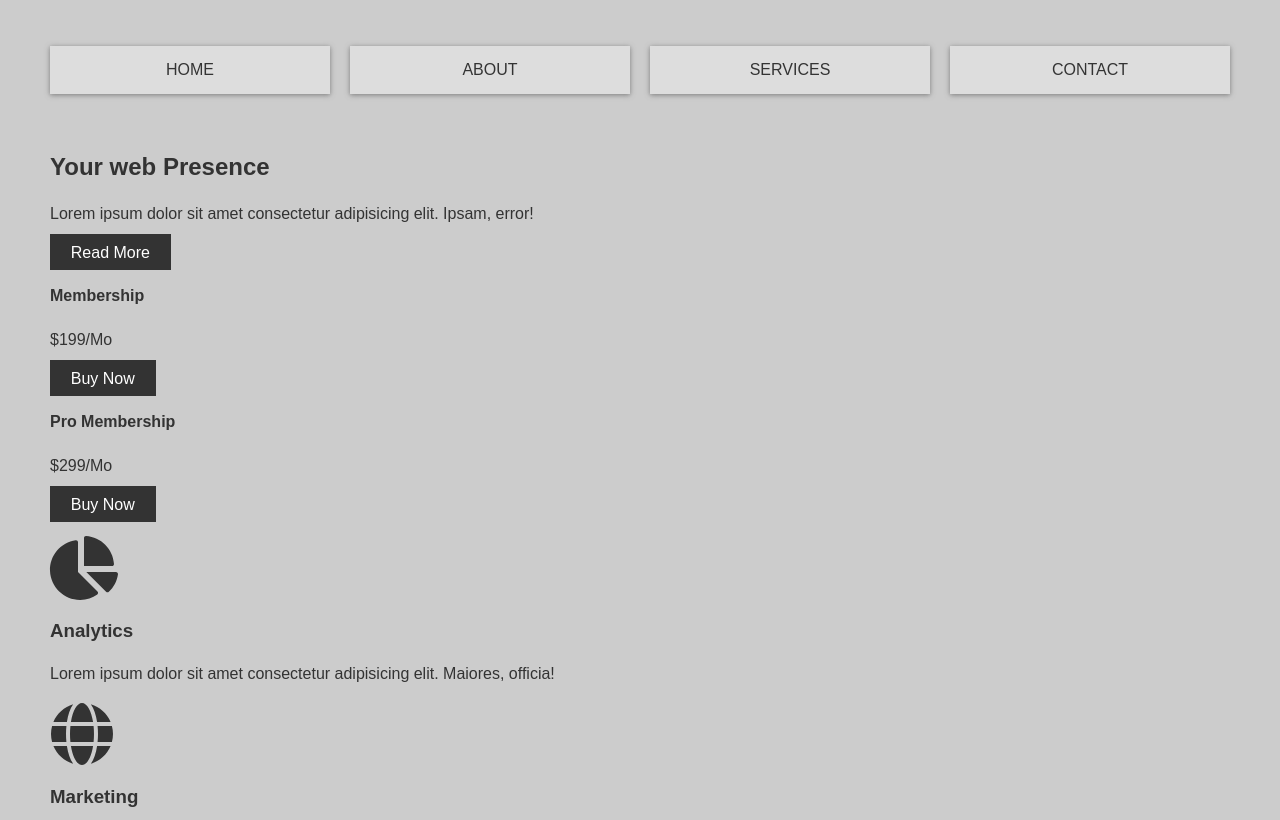
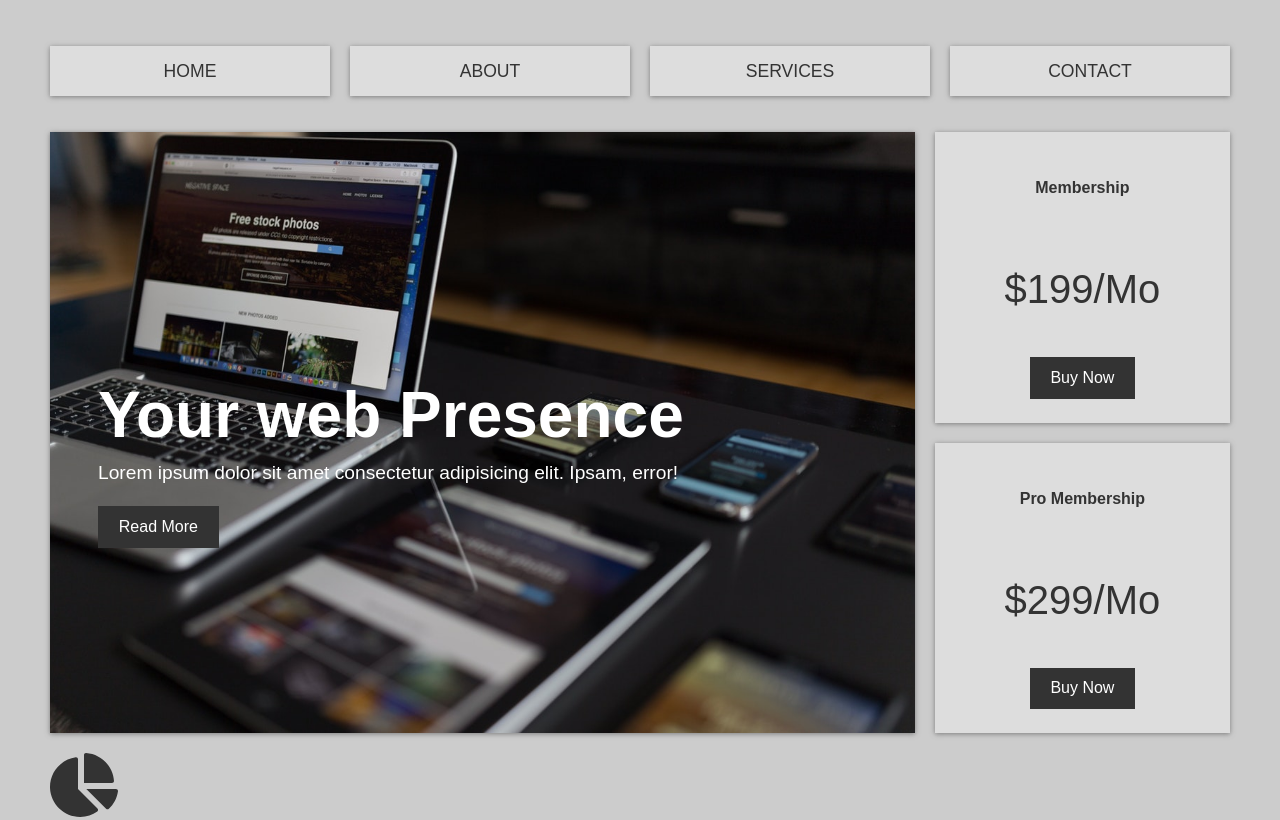
Before and after one commit to mmianchi/responsive-page-with-grid, a plain HTML site: page index.html in a window 1280 px wide. Shown: the top 820 px of the page. Drawn offline with Linux system fonts and the light colour scheme.

Commit message:
revised top-container,showcase

```diff
--- a/style.css
+++ b/style.css
@@ -25,7 +25,7 @@
   border: 0;
 }
 
-/*  all imgstay in container */
+/*  all img stay in container */
 img {
   max-width: 100%;
  }
@@ -53,9 +53,65 @@
   color: var(--dark);
   text-transform: uppercase;
   box-shadow: var(--shadow);
+  font-size: 1.1rem;
 }
 
 .main-nav a:hover {
   background: var(--dark);
   color: var(--light);
 }
+
+.top-container {
+  display: grid;
+  grid-gap: 20px;
+  grid-template-areas:
+  'showcase showcase top-box-a'
+  'showcase showcase top-box-b';
+}
+
+.showcase {
+  grid-area: showcase;
+  min-height: 400px;
+  background: url('img/showcase.jpg');
+  background-size: cover;
+  background-position: center;
+  padding: 3rem;
+  color: var(--light);
+  display: flex;
+  flex-direction: column;
+  align-items: start;
+  justify-content: center;
+  box-shadow: var(--shadow);
+}
+
+.showcase h1 {
+  font-size: 4rem;
+  margin-bottom: 0;
+}
+
+.top-box {
+  background: var(--primary);
+  display: grid;
+  justify-items: center;
+  text-align: center;
+  padding: 1.5rem;
+  box-shadow: var(--shadow);
+}
+
+.top-box .price {
+  font-size: 2.5rem;
+}
+
+
+.showcase p {
+  font-size: 1.2rem;
+  margin-top: 0;
+}
+
+.top-box-a {
+  grid-area: top-box-a;
+}
+
+.top-box-b {
+  grid-area: top-box-b;
+}
```
